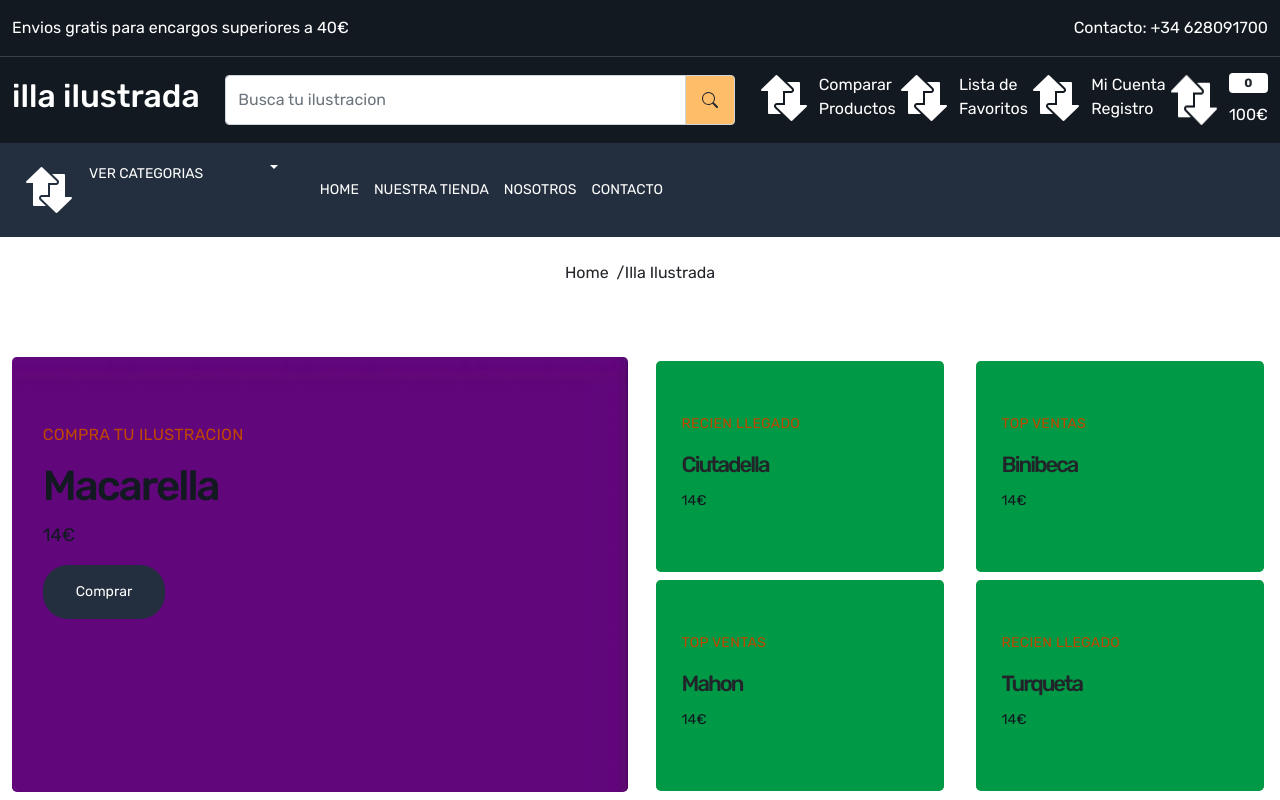
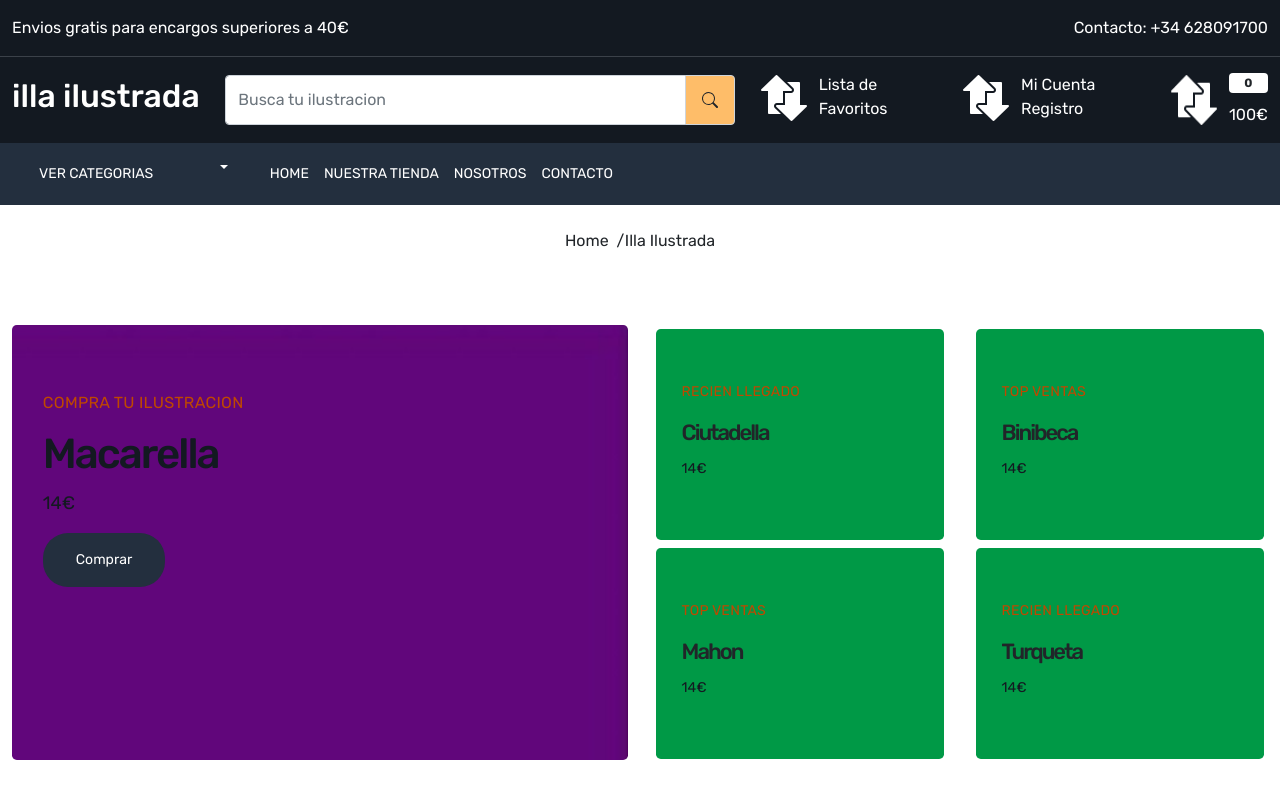
Before and after one commit to PonsBarto/illa_Ilustrada_front, a React (Create React App) app: page / in a window 1280 px wide. Shown: the top 800 px of the page. Built offline with nearby package versions, Linux system fonts and the light colour scheme.

Commit message:
pagina de favoritos iniciada implementada para posteriormente finalizarla

```diff
--- a/src/App.js
+++ b/src/App.js
@@ -7,6 +7,7 @@ import Contact from "./pages/Contact";
 import About from "./pages/About";
 import OurStore from "./pages/OurStore";
 import Us from "./pages/Us";
+import Wishlist from "./pages/Wishlist";
 
 function App() {
   return (
@@ -19,6 +20,8 @@ function App() {
             <Route path="contact" element={<Contact/>} />
             <Route path="tienda" element={<OurStore/>}/>
             <Route path="nosotros" element={<Us/>}/>
+            <Route path="favoritos" element={<Wishlist/>}/>
+
 
 
           </Route>
--- a/src/components/Header.js
+++ b/src/components/Header.js
@@ -48,18 +48,10 @@ const Header = () => {
             </div>
             <div className="col-5">
               <div className="header-upper-links d-flex aling-items-center justify-content-between ">
+
                 <div>
-                  <Link className="d-flex aling-items-center gap-10 text-white">
-                    <img src="images/compare.png" alt="compare" />
-                    <p className="mb-0">
-                      Comparar <br />
-                      Productos
-                    </p>
-                  </Link>
-                </div>
-                <div>
-                  <Link className="d-flex aling-items-center gap-10 text-white">
-                    <img src="images/compare.png" alt="wishlist" />
+                  <Link to="/favoritos" className="d-flex aling-items-center gap-10 text-white">
+                    <img src="images/compare.png" alt="wishlist"/>
                     <p className="mb-0">
                       Lista de <br />
                       Favoritos
@@ -102,7 +94,7 @@ const Header = () => {
                       data-bs-toggle="dropdown"
                       aria-expanded="false"
                     >
-                      <img src="images/compare.png" alt="" />
+                      <img src="" alt="" />
                       <span className="me-5 d-inline-block">
                         Ver Categorias
                       </span>
--- /dev/null
+++ b/src/pages/Wishlist.js
@@ -0,0 +1,25 @@
+import React from "react";
+import BreadCrumb from "../components/BreadCrumb";
+import Meta from "../components/Meta";
+
+const Wishlist = () => {
+  return (
+    <>
+      <Meta title="Favoritos" />
+      <BreadCrumb title="Favoritos" />
+      <div className="wishlist-wrapper home-wrapper-2 py-5">
+        <div className="container-xxl">
+          <div className="row">
+            <div className="col-3">
+              <div className="wishlist-card position-relative">
+
+              </div>
+            </div>
+          </div>
+        </div>
+      </div>
+    </>
+  );
+};
+
+export default Wishlist;
```
